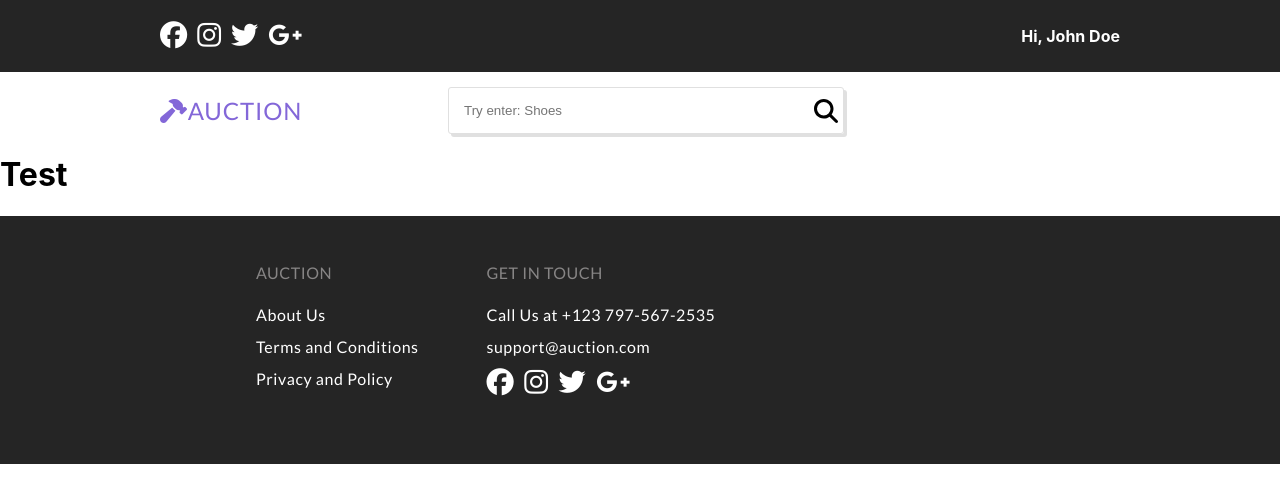
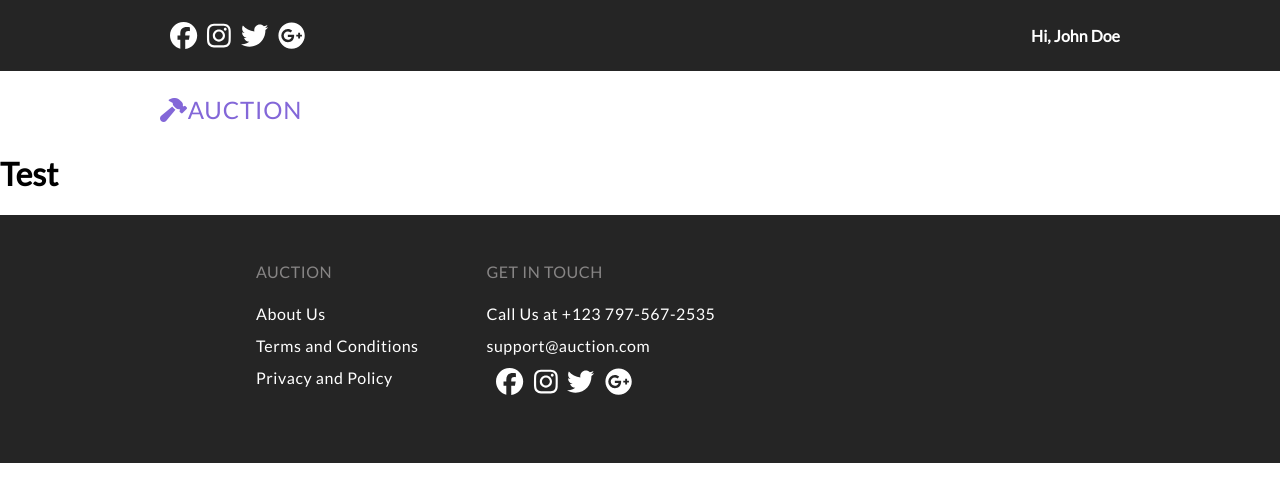
Before and after one commit to imsirvelid/auctionapp, a React (Create React App) app in the folder frontend/: page / in a window 1280 px wide. Shown: the top 502 px of the page. Built offline with nearby package versions, Linux system fonts and the light colour scheme.

Commit message:
Change font-family in index.css remove unnecessary font-family in other css

```diff
--- a/frontend/src/components/button/Button.css
+++ b/frontend/src/components/button/Button.css
@@ -7,7 +7,6 @@
 
 .primary {
   background-color: inherit;
-  font-family: "Lato";
   font-size: 18px;
   color: #d8d8d8;
   letter-spacing: 0.63px;
--- a/frontend/src/components/footer/Footer.css
+++ b/frontend/src/components/footer/Footer.css
@@ -22,7 +22,6 @@ footer {
   bottom: 0;
   width: 100%;
   padding: 31px 0;
-  font-family: 'Lato', sans-serif;;
   font-size: 16px;
   color: #FFFFFF;
   letter-spacing: 0.56px;
--- a/frontend/src/components/navbar/Navbar.css
+++ b/frontend/src/components/navbar/Navbar.css
@@ -37,7 +37,6 @@
 
 .navbar-logo {
   width: 30%;
-  font-family: "Lato";
   font-size: 24px;
   color: #8367d8;
   letter-spacing: 0.84px;
@@ -50,7 +49,7 @@
 
 .navbar-search-input {
   display: flex;
-  /*visibility: hidden;*/
+  visibility: hidden;
   border-radius: 3px;
   border: 1px solid #e0e0e0;
   box-shadow: 3px 3px #e0e0e0;
@@ -69,7 +68,6 @@
 .navbar-routes a {
   width: 30%;
   text-decoration: none;
-  font-family: "Lato";
   font-size: 16px;
   color: #252525;
   align-items: center;
--- a/frontend/src/components/social-media-card/SocialMediaCard.jsx
+++ b/frontend/src/components/social-media-card/SocialMediaCard.jsx
@@ -1,13 +1,15 @@
 import React from "react";
+import { FontAwesomeIcon } from "@fortawesome/react-fontawesome";
+import { faFacebook, faTwitter, faInstagram, faGooglePlus } from "@fortawesome/free-brands-svg-icons";
 import "./SocialMediaCard.css";
 
 function SocialMediaCard() {
   return (
     <div className="social-media-card">
-      <a href="https://www.facebook.com" target="_blank" rel="noreferrer"><i className="fa-brands fa-facebook first i-social-media"></i></a>
-      <a href="https://www.instagram.com" target="_blank" rel="noreferrer"><i className="fa-brands fa-instagram i-social-media"></i></a>
-      <a href="https://www.twitter.com" target="_blank" rel="noreferrer"><i className="fa-brands fa-twitter i-social-media"></i></a>
-      <a href="https://www.google.com" target="_blank" rel="noreferrer"><i className="fa-brands fa-google-plus-g i-social-media"></i></a>
+      <a href="https://www.facebook.com" target="_blank" rel="noreferrer"><FontAwesomeIcon className="i-social-media" icon={ faFacebook } /></a>
+      <a href="https://www.instagram.com" target="_blank" rel="noreferrer"><FontAwesomeIcon className="i-social-media" icon={ faInstagram } /></a>
+      <a href="https://www.twitter.com" target="_blank" rel="noreferrer"><FontAwesomeIcon className="i-social-media" icon={ faTwitter } /></a>
+      <a href="https://www.google.com" target="_blank" rel="noreferrer"><FontAwesomeIcon className="i-social-media" icon={ faGooglePlus } /></a>
     </div>
   );
 }
--- a/frontend/src/index.css
+++ b/frontend/src/index.css
@@ -1,8 +1,6 @@
 body {
   margin: 0;
-  font-family: -apple-system, BlinkMacSystemFont, 'Segoe UI', 'Roboto', 'Oxygen',
-    'Ubuntu', 'Cantarell', 'Fira Sans', 'Droid Sans', 'Helvetica Neue',
-    sans-serif;
+  font-family: "Lato";
   -webkit-font-smoothing: antialiased;
   -moz-osx-font-smoothing: grayscale;
 }
```
